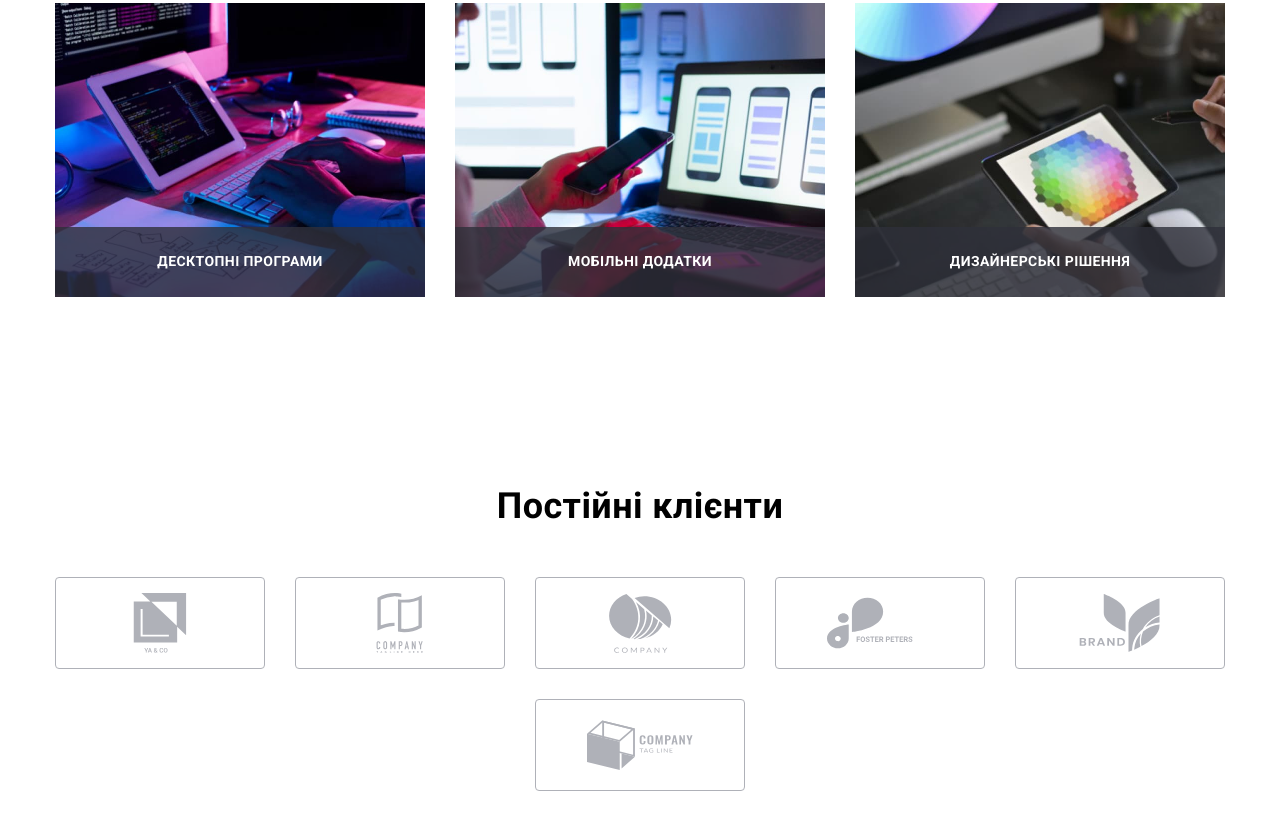
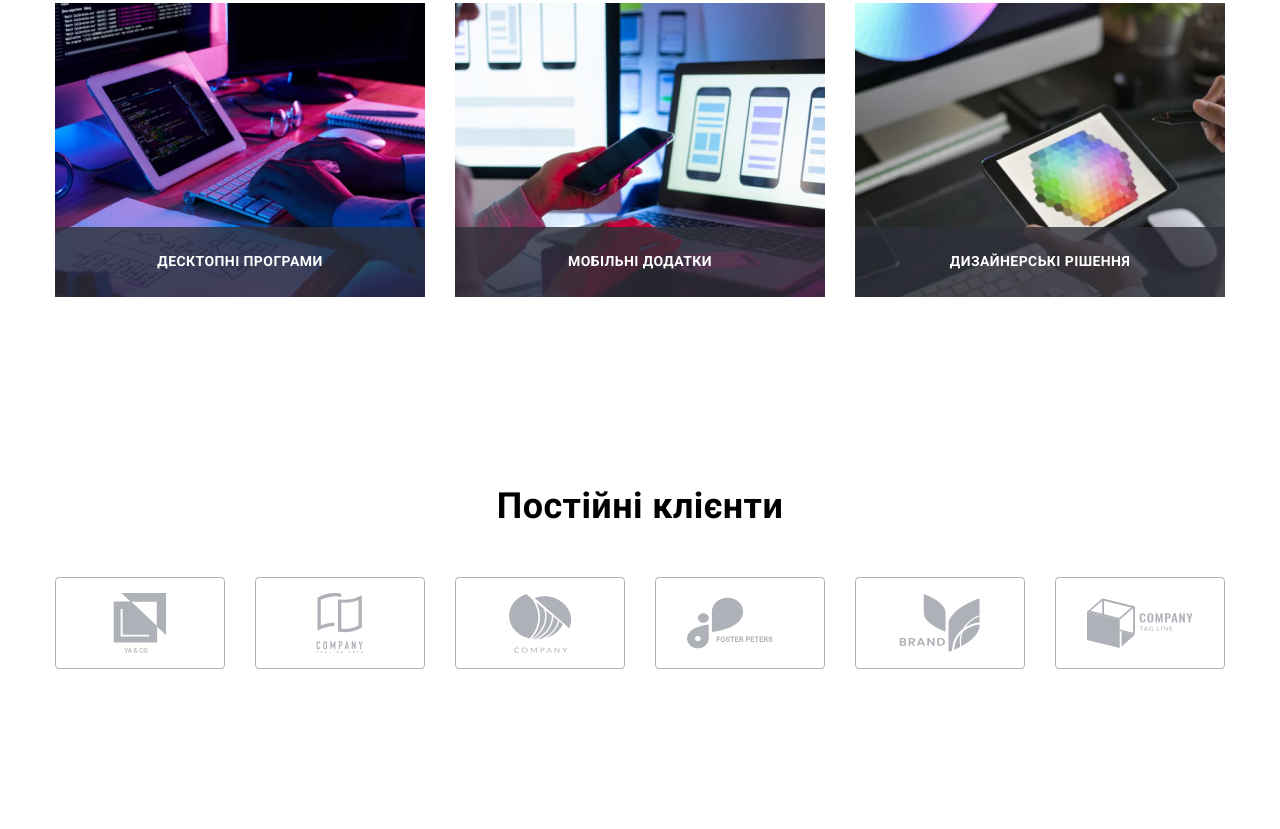
Before and after one commit to DubeiA/goit-markup-hw-08, a plain HTML site: page index.html in a window 1280 px wide. Shown: the part 562-1391 px from the top of the page. After the commit the page ends 1325 px from the top, so only its background shows below. Drawn offline with nearby package versions, Linux system fonts and the light colour scheme.

Commit message:
corrext a mistake in customers

```diff
--- a/sass/components/_customers.scss
+++ b/sass/components/_customers.scss
@@ -3,7 +3,9 @@
     flex-wrap: wrap;
     gap: 30px;
 
-    justify-content: center;
+    @media screen and (max-width: 480px) {
+            justify-content: center;
+        }
 
 }
 
@@ -21,7 +23,7 @@
     display: flex;
     justify-content: center;
     align-items: center;
-    min-width: 210px;
+    width: 210px;
     height: 92px;
     border: 1px solid $client-color;
     border-radius: 4px;
```
Also changed, not shown: css/main.css, css/main.min.css, 2 other files.
